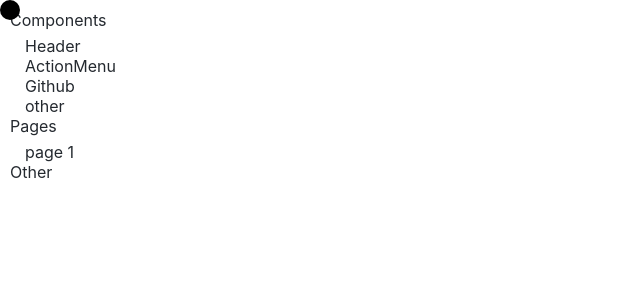
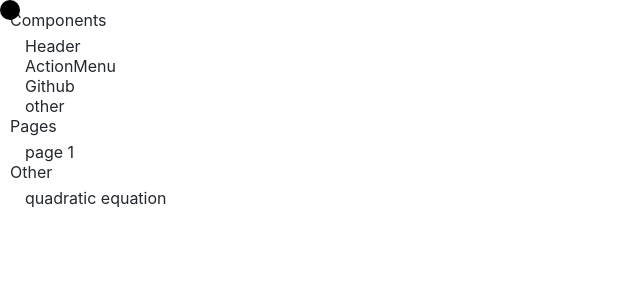
Before and after one commit to applemango/components, a Next.js app: page / in a window 1280 px wide. Shown: the top 300 px of the page, without its empty margins (0-640 px from the left). Built offline with nearby package versions, Linux system fonts and the light colour scheme.

Commit message:
add link

```diff
--- a/pages/index.tsx
+++ b/pages/index.tsx
@@ -24,7 +24,7 @@ const Home: NextPage = () => {
                     </div>
                     <p>Other</p>
                     <div>
-
+                    <Link href="/test/test3?a=0&b=0&c=0"><a className={`${styles.underline} ${styles.simple}`}>quadratic equation</a></Link><br/>
                     </div>
                 </div>
             </div>
```
Also changed, not shown: pages/test/test3.tsx (+0 -1 lines).
